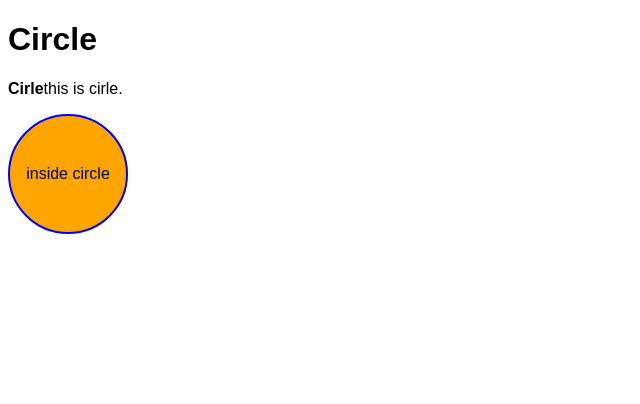
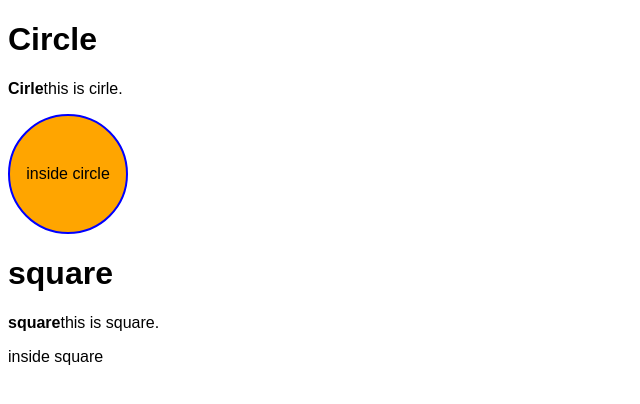
Before and after one commit to joeyyvel/Merging, a plain HTML site: page index.html in a window 1280 px wide. Shown: the whole page, without its empty margins (0-640 px from the left). Drawn offline with Linux system fonts and the light colour scheme.

Commit message:
second commit

```diff
--- a/index.html
+++ b/index.html
@@ -12,7 +12,9 @@
    <strong>Cirle</strong>this is cirle. <br>
    <p id="circle" onclick="circle()">inside circle</p>
 
-
+    <h1>square</h1>
+    <strong>square</strong>this is square. <br>
+    <p id="square">inside square</p>
 
 
    <script src="/joey.js"></script>
```
